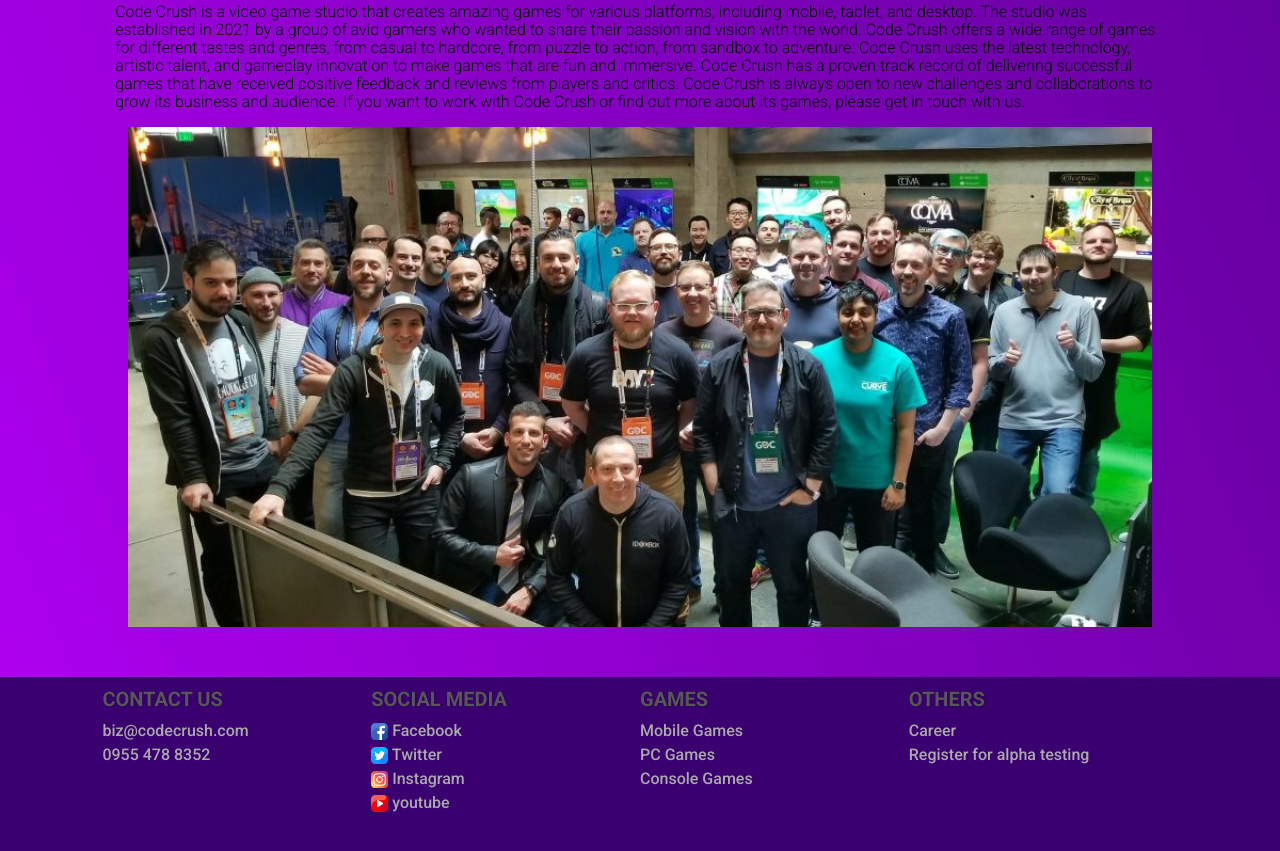
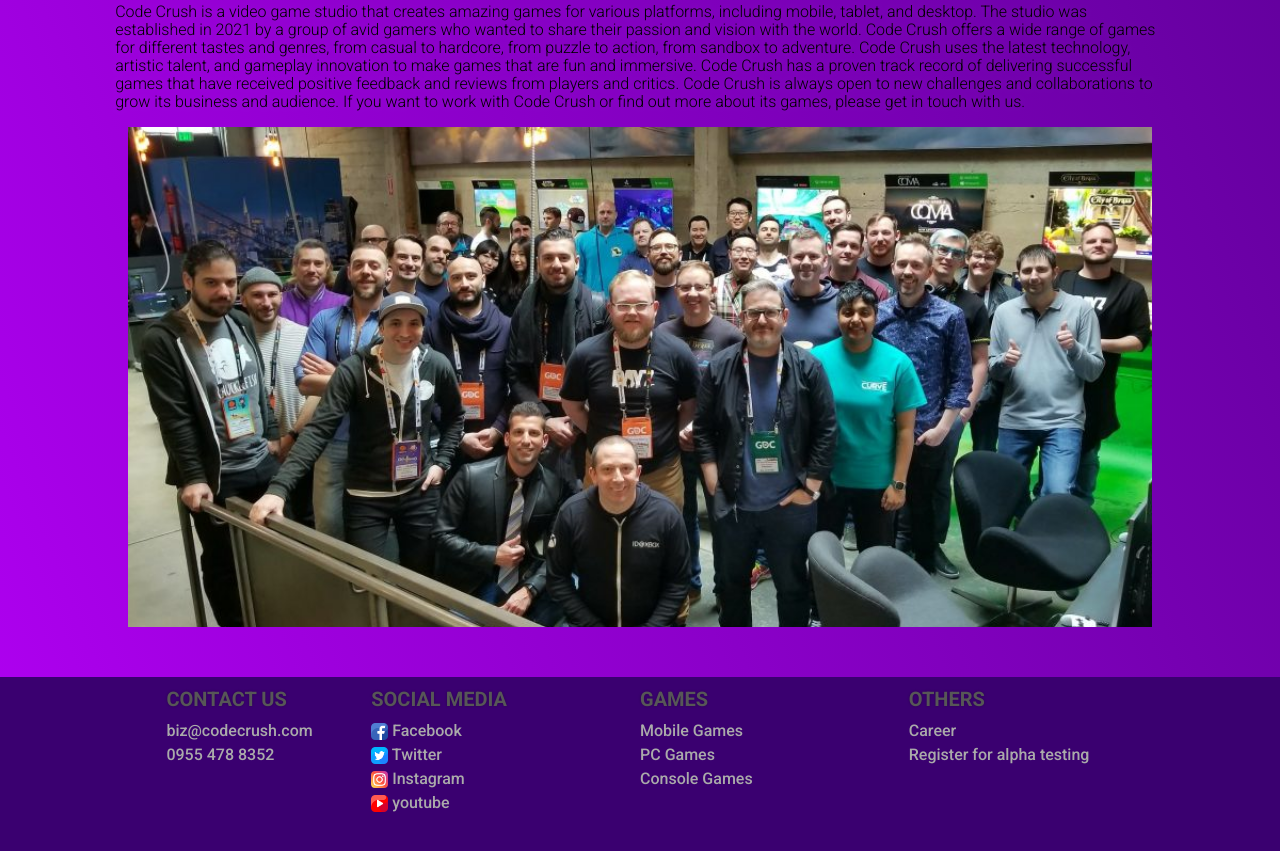
Before and after one commit to Hao013/hao013.github.io, a plain HTML site: page index.html in a window 1280 px wide. Shown: the part 2250-3101 px from the top of the page. Drawn offline with Linux system fonts and the light colour scheme; a web font is replaced by a local one.

Commit message:
Updated the footer

```diff
--- a/css/style.css
+++ b/css/style.css
@@ -418,7 +418,7 @@ header div img {
 }
 
 /* =================================================================== */
-/* FOOTER MOBILE VIEW */
+/* FOOTER DESKTOP VIEW */
 
 @media only screen and (min-width: 465px) {
   #contact-us {
@@ -430,6 +430,10 @@ header div img {
   #contact-us {
     padding-left: 8vw;
     padding-right: 8vw;
+  }
 
+  .bmail {
+    padding-left: 5vw;
+    padding-right: 10px;
   }
 }
--- a/index.html
+++ b/index.html
@@ -209,7 +209,7 @@
 
   <footer id="contact-us">
 
-    <div>
+    <div class="bmail">
       <div>
         <h5>CONTACT US</h5>
       </div>
```
